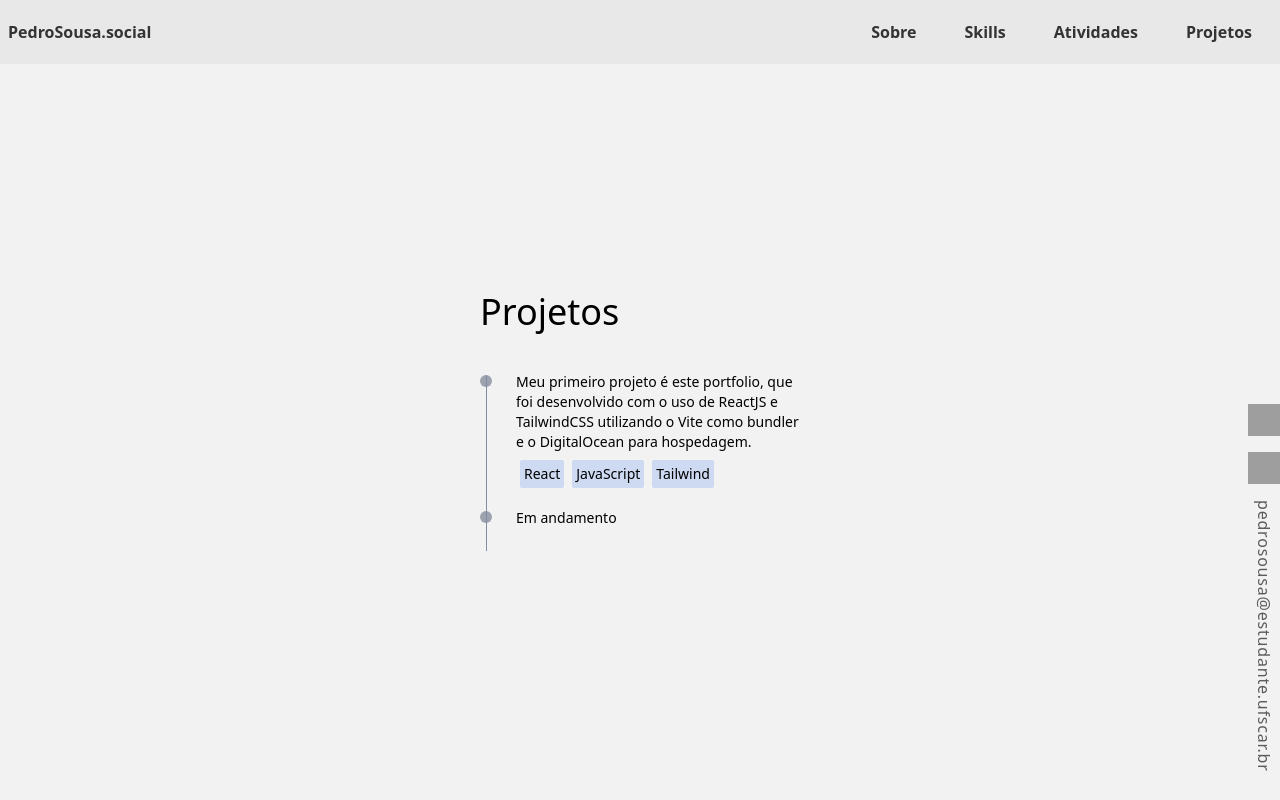
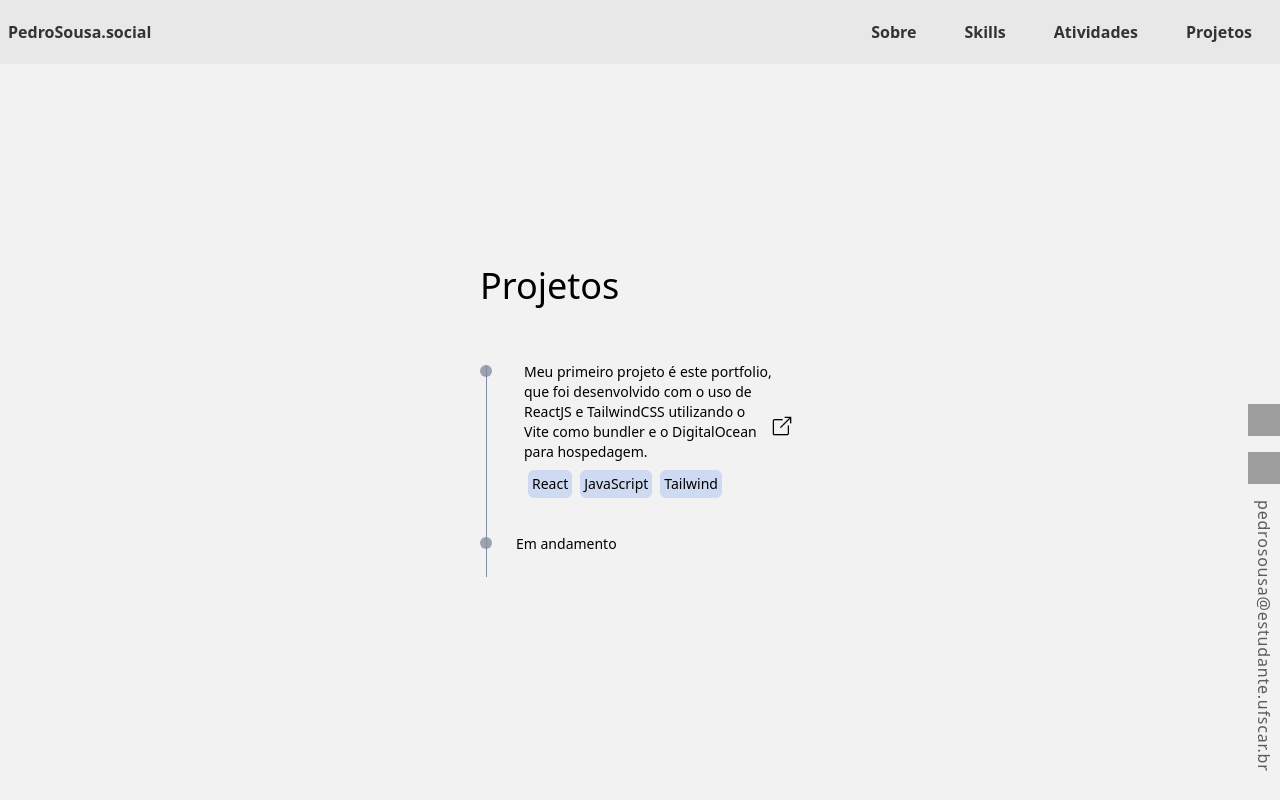
Before and after one commit to pedrocanddz/react-portfolio, a React (Vite) app: page /Projetos in a window 1280 px wide. Built offline with nearby package versions, Linux system fonts and the light colour scheme; grey boxes are pictures that could not be loaded.

Commit message:
melhorando link para projetos

```diff
--- a/src/components/Projetos.jsx
+++ b/src/components/Projetos.jsx
@@ -1,4 +1,5 @@
 import React from 'react';
+import arrow from '../img/arrow.png';
 
 const Projetos = () => {
   return (
@@ -6,26 +7,33 @@ const Projetos = () => {
         <div className='texto-claro w-80' data-aos='fade-down'>
             <h2 className='text-4xl'>Projetos</h2>
             <ul className='mt-8'  >
-                <li className='relative flex gap-6 pb-5 items-baseline' data-aos='fade-down'>
+                <a href="https://github.com/pedrocanddz/react-portfolio">
+                    <li className='relative flex gap-6 pb-5 items-baseline ' data-aos='fade-down'>
                         <div className='before:absolute before:left-[5.5px] before:h-full before:w-[1px] before:bg-azul-claro'>
                             <svg xmlns="http://www.w3.org/2000/svg" width="12" height="12" class="bi bi-circle-fill fill-gray-400" viewBox="0 0 16 16">
                                 <circle cx="8" cy="8" r="8" />
                             </svg>
                         </div>
-                    <div className='text-sm'>
+                        <div className='text-sm flex justify-between hover:shadow-inner
+                         hover:matrix3d(1, 0, 0, 0, 0, 1, 0, 0, 0, 0, 1, 0, 0, 0, 0, 1)
+                         hover:drop-shadow-lg py-4 px-2 rounded-lg'>
+                            <div>
                                 <p className='mt-2'>
                                     Meu primeiro projeto é este portfolio, que foi desenvolvido
                                     com o uso de ReactJS e TailwindCSS utilizando o Vite como bundler
                                     e o DigitalOcean para hospedagem.
                                 </p>
+
                                 <div className='flex flex-wrap mt-2'>
-                            <p className='p-1 mx-1 bg-claro-neve rounded-sm'>React</p>
-                            <p className='p-1 mx-1 bg-claro-neve rounded-sm'>JavaScript</p>
-                            <p className='p-1 mx-1 bg-claro-neve rounded-sm' >Tailwind</p>
+                                    <p className='p-1 mx-1 bg-claro-neve rounded-md'>React</p>
+                                    <p className='p-1 mx-1 bg-claro-neve rounded-md'>JavaScript</p>
+                                    <p className='p-1 mx-1 bg-claro-neve rounded-md' >Tailwind</p>
                                 </div>
-
+                            </div>
+                            <img className='w-[20px] h-[20px] m-auto align-rigth' src={arrow} alt="" />
                         </div>
                     </li>
+                </a>
                 <li className='relative flex gap-6 pb-5 items-baseline' data-aos='fade-down'>
                     <div className='before:absolute before:left-[5.5px] before:h-full before:w-[1px] before:bg-azul-claro'>
                         <svg xmlns="http://www.w3.org/2000/svg" width="12" height="12" class="bi bi-circle-fill fill-gray-400" viewBox="0 0 16 16">
```
Also changed, not shown: src/img/arrow.png (added). Lines whose indentation alone changed are shown as unchanged.
